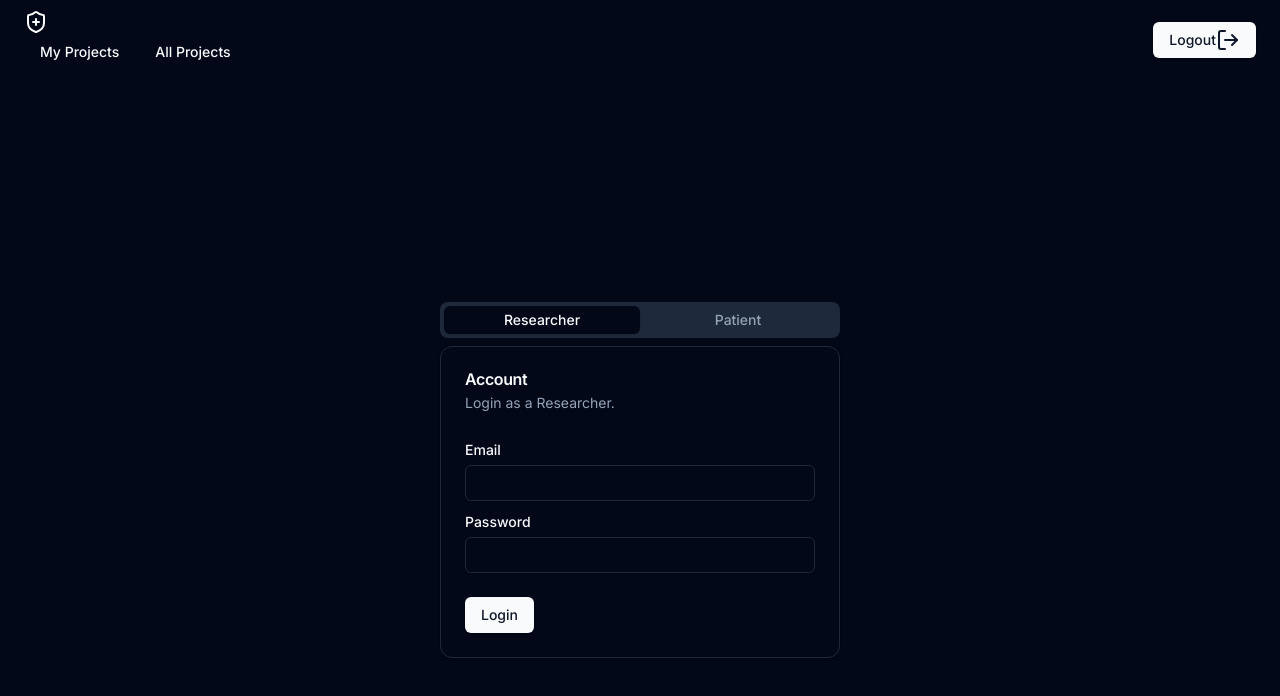
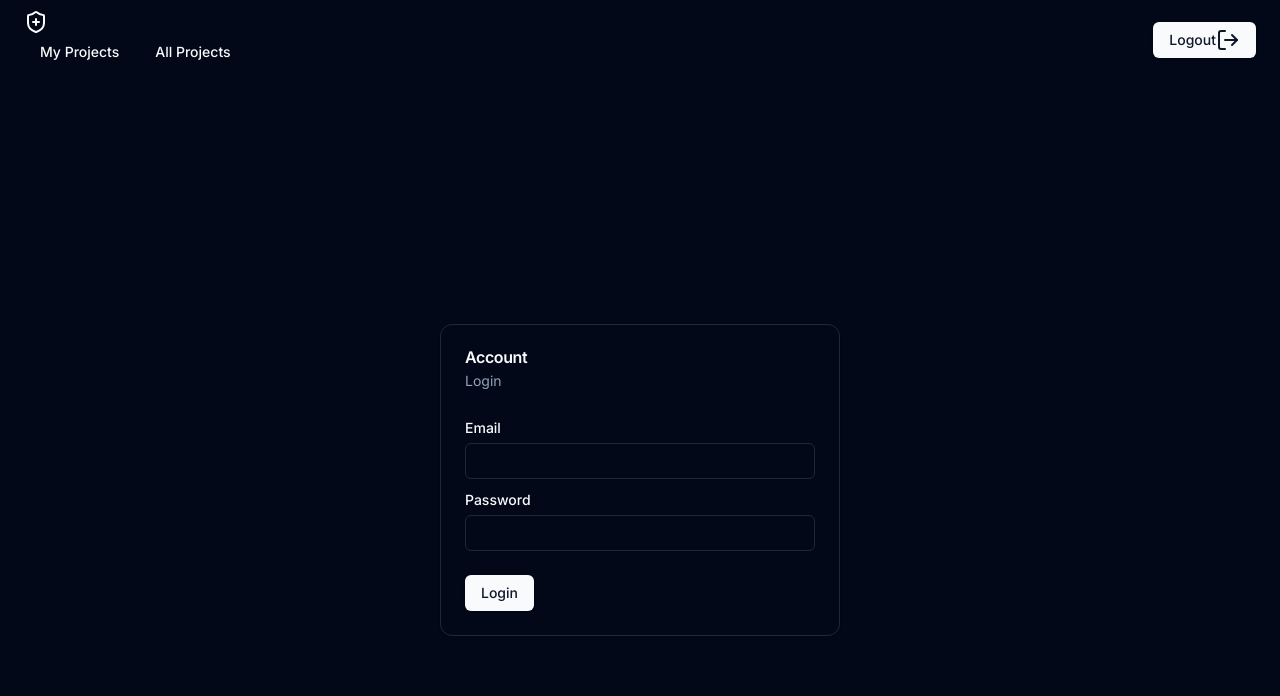
Before and after one commit to Deepika-kar/my-app, a Next.js app: page /login in a window 1280 px wide. Shown: the top 696 px of the page. Built offline with nearby package versions, Linux system fonts and the light colour scheme.

Commit message:
login page fix

```diff
--- a/app/login/page.js
+++ b/app/login/page.js
@@ -43,16 +43,10 @@ function Page() {
   });
   return (
     <div className="flex items-center justify-center w-full h-screen">
-      <Tabs defaultValue="account" className="w-[400px] my-auto mx-auto">
-        <TabsList className="grid w-full grid-cols-2">
-          <TabsTrigger value="account">Researcher</TabsTrigger>
-          <TabsTrigger value="password">Patient</TabsTrigger>
-        </TabsList>
-        <TabsContent value="account">
-          <Card>
+      <Card className="w-[400px] my-auto mx-auto">
         <CardHeader>
           <CardTitle>Account</CardTitle>
-              <CardDescription>Login as a Researcher.</CardDescription>
+          <CardDescription>Login</CardDescription>
         </CardHeader>
         <CardContent className="space-y-2">
           <div className="space-y-1">
@@ -60,9 +54,7 @@ function Page() {
             <Input
               id="email"
               value={formik.values.email}
-                  onChange={(e) =>
-                    formik.setFieldValue("email", e.target.value)
-                  }
+              onChange={(e) => formik.setFieldValue("email", e.target.value)}
             />
           </div>
           <div className="space-y-1">
@@ -71,9 +63,7 @@ function Page() {
               id="password"
               type="password"
               value={formik.values.password}
-                  onChange={(e) =>
-                    formik.setFieldValue("password", e.target.value)
-                  }
+              onChange={(e) => formik.setFieldValue("password", e.target.value)}
             />
           </div>
         </CardContent>
@@ -81,29 +71,6 @@ function Page() {
           <Button onClick={formik.handleSubmit}>Login</Button>
         </CardFooter>
       </Card>
-        </TabsContent>
-        <TabsContent value="password">
-          <Card>
-            <CardHeader>
-              <CardTitle>Account</CardTitle>
-              <CardDescription>Login as a Patient.</CardDescription>
-            </CardHeader>
-            <CardContent className="space-y-2">
-              <div className="space-y-1">
-                <Label htmlFor="current">UserName</Label>
-                <Input id="current" type="password" />
-              </div>
-              <div className="space-y-1">
-                <Label htmlFor="new"> password</Label>
-                <Input id="new" type="password" />
-              </div>
-            </CardContent>
-            <CardFooter>
-              <Button>Login</Button>
-            </CardFooter>
-          </Card>
-        </TabsContent>
-      </Tabs>
     </div>
   );
 }
```
Lines whose indentation alone changed are shown as unchanged.
